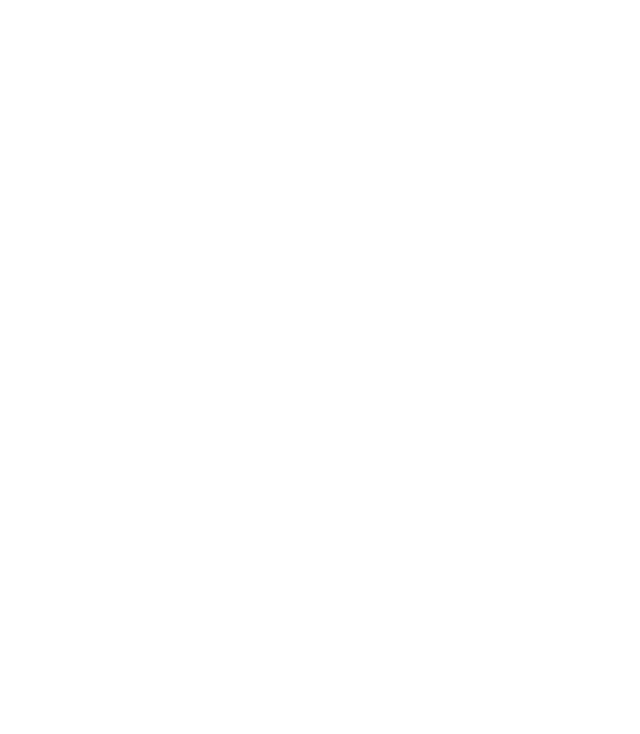
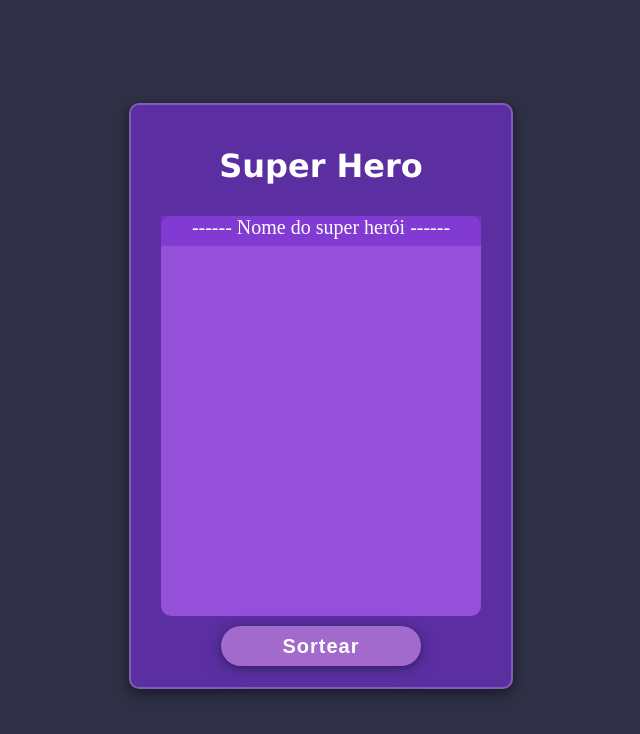
Before and after one commit to KaKarlinn/Super-Hero, a website built with Vite: page index.html in a window 1280 px wide. Shown: the whole page, without its empty margins (319-959 px from the left). Built offline with nearby package versions, Linux system fonts and the light colour scheme.

Commit message:
atualizado

```diff
--- /dev/null
+++ b/index.css
@@ -0,0 +1,75 @@
+body {
+    background-color: #303047;
+    height: 97vh;
+
+    display: flex;
+    justify-content: center;
+    align-items: center;
+
+}
+
+h1 {
+    font-family: 'Lucida Sans', 'Lucida Sans Regular', 'Lucida Grande', 'Lucida Sans Unicode', Geneva, Verdana, sans-serif;
+    color: #fff;
+
+}
+
+#container {
+    display: flex;
+    flex-direction: column;
+    gap: 10px;
+    height: 75%;
+    width: 30%;
+   justify-content: center;
+    align-items: center;
+    background-color: #7f2ee98e;
+    border: 2px solid rgba(255, 255, 255, 0.233);
+    box-shadow: 0px 2px 8px rgba(0, 0, 0, 0.356), 0px 8px 18px rgba(0, 0, 0, 0.219);
+    border-radius: 10px;
+
+
+}
+
+#container2 {
+    gap: 10px;
+    display: flex;
+    flex-direction: column;
+    align-items: center;
+}
+
+#button {
+    width: 200px;
+    height: 40px;
+    border-radius: 20px;
+    background-color: #A36ACD;
+    color: #fff;
+    font-size: 20px;
+    font-weight: 700;
+    letter-spacing: 1px;
+    border-color: #742AD4;
+    border: none;
+    box-shadow: 0px 2px 8px rgba(0, 0, 0, 0.39),
+     0px 8px 18px rgba(60, 54, 145, 0.349);
+     transition: 1000ms;
+     cursor: pointer;
+
+}
+
+#button:hover {
+    transform: scale(1.1)
+  }
+
+#conteudo {
+    height: 50vh;
+    width: 25vw;
+    background-color: #9450D9;
+    border-radius: 10px;
+}
+
+#faixa {
+    background-color: #7a33d1b7;
+    height: 30px;
+    text-align: center;
+    color: #ffff;
+    font-size: 20px;
+}
--- a/index.html
+++ b/index.html
@@ -4,8 +4,26 @@
     <meta charset="UTF-8">
     <meta name="viewport" content="width=device-width, initial-scale=1.0">
     <title>SUPER HERO</title>
+    <link rel="stylesheet" href="index.css">
 </head>
 <body>
+    <main id="container">
+        <div id="container2">
+
+            <h1>Super Hero</h1>
+            <div id="conteudo">
+            <div id="faixa">
+               ------ Nome do super herói ------
+            </div>
+
+            </div>
+
+            <button id="button">Sortear</button>
+        </div>
+
+
+    </main>
+
 
 
     <script type="module" src="index.js"></script>
--- a/index.js
+++ b/index.js
@@ -0,0 +1,12 @@
+let button = document.getElementById('button')
+
+button.addEventListener('click', () => {
+    const geradorDeNumeroAleatorio = Math.round(Math.random() * 60)
+    console.log('a',geradorDeNumeroAleatorio)
+
+
+
+    fetch(`https://akabab.github.io/superhero-api/api/id/${geradorDeNumeroAleatorio}.json`).then((response) => response.json())
+    .then((data) => console.log(data))
+    console.log('aiai que mina perversa')
+})
```
